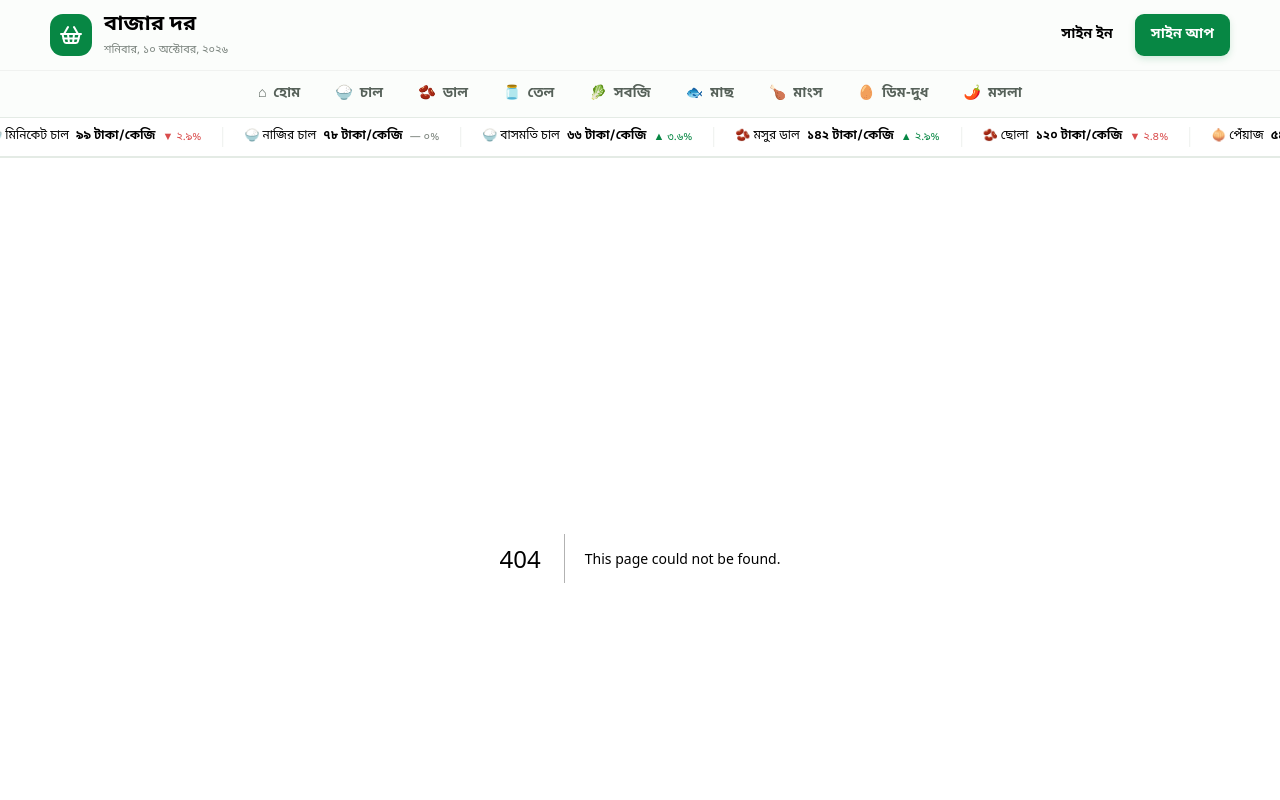
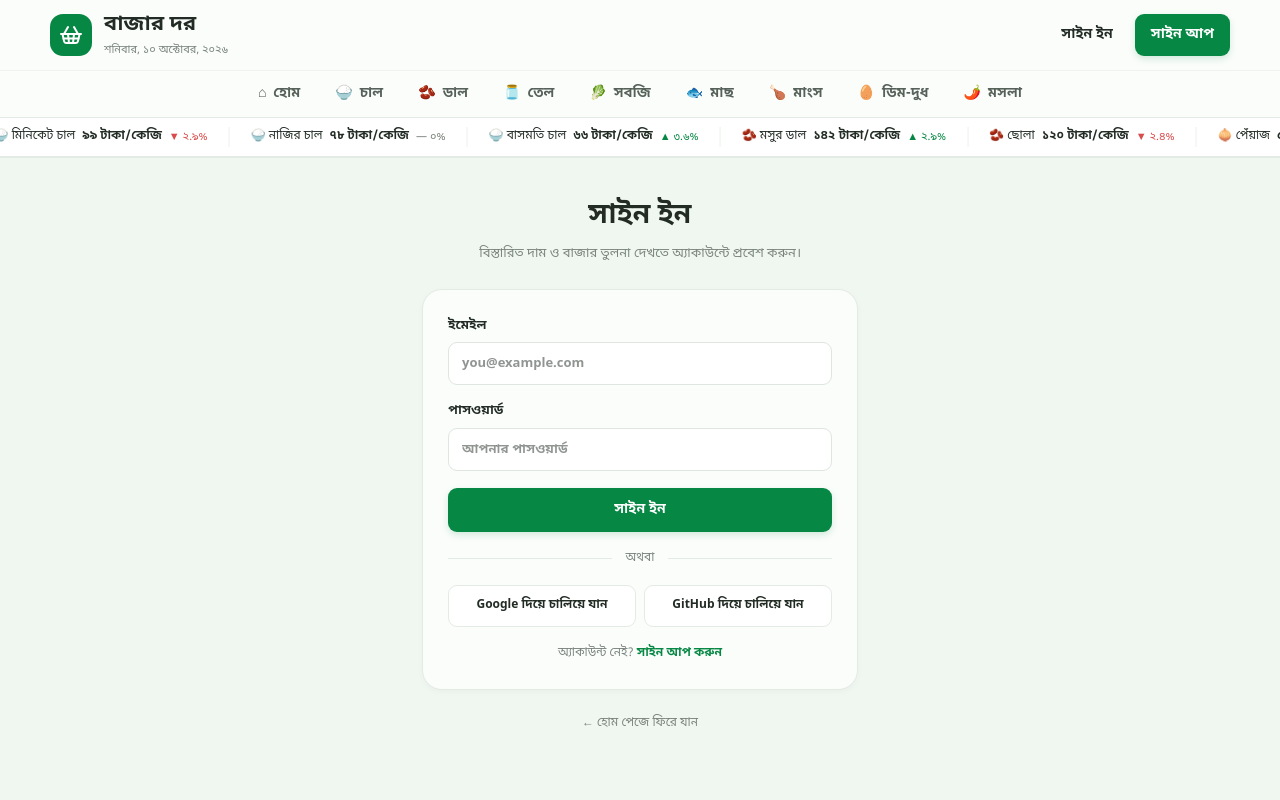
Before and after one commit to mubasshira103/bazar-dor, a Next.js app: page /signin in a window 1280 px wide. Before the commit this address had no page. Shown: the top 800 px of the page. Built offline with nearby package versions, Linux system fonts and the light colour scheme.

Commit message:
added a singin and singup page

```diff
--- a/package.json
+++ b/package.json
@@ -12,7 +12,8 @@
     "lucide-react": "^1.55.0",
     "next": "16.4.0",
     "react": "19.3.0",
-    "react-dom": "19.3.0"
+    "react-dom": "19.3.0",
+    "react-hot-toast": "^2.6.1"
   },
   "devDependencies": {
     "@tailwindcss/turbopack": "^4",
--- /dev/null
+++ b/src/app/signin/page.tsx
@@ -0,0 +1,70 @@
+// import SignInForm from "@/components/SignInForm";
+// export default function SignInPage() { return <SignInForm />; }
+
+'use client';
+import Link from 'next/link';
+import { useState } from 'react';
+import toast from 'react-hot-toast';
+
+// UI-only starter: real authentication is intentionally left for your practice.
+export default function SignInPage() {
+  const [email, setEmail] = useState('');
+  const [password, setPassword] = useState('');
+  function handleSubmit(e: React.FormEvent) {
+    e.preventDefault();
+    if (!email.trim() || !password) return toast.error('ইমেইল ও পাসওয়ার্ড লিখুন');
+    toast('এটি UI demo। Authentication নিজে যুক্ত করে শিখুন।');
+  }
+  return (
+    <main className="auth-page">
+      <div className="auth-heading">
+        <h1>সাইন ইন</h1>
+        <p>বিস্তারিত দাম ও বাজার তুলনা দেখতে অ্যাকাউন্টে প্রবেশ করুন।</p>
+      </div>
+      <section className="auth-card">
+        <form onSubmit={handleSubmit}>
+          <label>
+            ইমেইল
+            <input
+              type="email"
+              autoComplete="email"
+              value={email}
+              onChange={(e) => setEmail(e.target.value)}
+              placeholder="you@example.com"
+              required
+            />
+          </label>
+          <label>
+            পাসওয়ার্ড
+            <input
+              type="password"
+              autoComplete="current-password"
+              value={password}
+              onChange={(e) => setPassword(e.target.value)}
+              placeholder="আপনার পাসওয়ার্ড"
+              required
+            />
+          </label>
+          <button className="btn btn-primary auth-submit">সাইন ইন</button>
+        </form>
+        <div className="or-divider">
+          <span>অথবা</span>
+        </div>
+        <div className="social-row">
+          <button type="button" onClick={() => toast('Google Authentication পরে যুক্ত করুন')}>
+            Google দিয়ে চালিয়ে যান
+          </button>
+          <button type="button" onClick={() => toast('GitHub Authentication পরে যুক্ত করুন')}>
+            GitHub দিয়ে চালিয়ে যান
+          </button>
+        </div>
+        <p className="auth-switch">
+          অ্যাকাউন্ট নেই? <Link href="/signup">সাইন আপ করুন</Link>
+        </p>
+      </section>
+      <Link href="/" className="back-home">
+        ← হোম পেজে ফিরে যান
+      </Link>
+    </main>
+  );
+}
--- /dev/null
+++ b/src/app/signup/page.tsx
@@ -0,0 +1,83 @@
+// import SignUpForm from "@/components/SignUpForm";
+// export default function SignUpPage() { return <SignUpForm />; }
+
+'use client';
+import Link from 'next/link';
+import { useState } from 'react';
+import toast from 'react-hot-toast';
+
+// UI-only starter: real registration is intentionally left for your practice.
+export default function SignUpPage() {
+  const [name, setName] = useState('');
+  const [email, setEmail] = useState('');
+  const [password, setPassword] = useState('');
+  function handleSubmit(e: React.FormEvent) {
+    e.preventDefault();
+    if (!name.trim() || !email.trim() || !password) return toast.error('সব তথ্য পূরণ করুন');
+    if (password.length < 8) return toast.error('পাসওয়ার্ড কমপক্ষে ৮ অক্ষরের হতে হবে');
+    toast('এটি UI demo। Registration logic নিজে যুক্ত করে শিখুন।');
+  }
+  return (
+    <main className="auth-page">
+      <div className="auth-heading">
+        <h1>অ্যাকাউন্ট তৈরি করুন</h1>
+        <p>বিনা খরচে সাইন আপ করে বিস্তারিত দাম দেখুন।</p>
+      </div>
+      <section className="auth-card">
+        <form onSubmit={handleSubmit}>
+          <label>
+            নাম
+            <input
+              autoComplete="name"
+              value={name}
+              onChange={(e) => setName(e.target.value)}
+              placeholder="যেমন: রহিম উদ্দিন"
+              required
+            />
+          </label>
+          <label>
+            ইমেইল
+            <input
+              type="email"
+              autoComplete="email"
+              value={email}
+              onChange={(e) => setEmail(e.target.value)}
+              placeholder="you@example.com"
+              required
+            />
+          </label>
+          <label>
+            পাসওয়ার্ড
+            <input
+              type="password"
+              autoComplete="new-password"
+              value={password}
+              onChange={(e) => setPassword(e.target.value)}
+              placeholder="কমপক্ষে ৮ অক্ষর"
+              minLength={8}
+              required
+            />
+          </label>
+          <button className="btn btn-primary auth-submit">অ্যাকাউন্ট তৈরি করুন</button>
+        </form>
+        <div className="or-divider">
+          <span>অথবা</span>
+        </div>
+        <div className="social-row">
+          <button type="button" onClick={() => toast('Google Authentication পরে যুক্ত করুন')}>
+            Google দিয়ে চালিয়ে যান
+          </button>
+          <button type="button" onClick={() => toast('GitHub Authentication পরে যুক্ত করুন')}>
+            GitHub দিয়ে চালিয়ে যান
+          </button>
+        </div>
+        <p className="auth-switch">
+          অ্যাকাউন্ট আছে? <Link href="/signin">সাইন ইন করুন</Link>
+        </p>
+      </section>
+      <Link href="/" className="back-home">
+        ← হোম পেজে ফিরে যান
+      </Link>
+    </main>
+  );
+}
```
Also changed, not shown: 1 other file (tests, documents, lock files or other folders).
